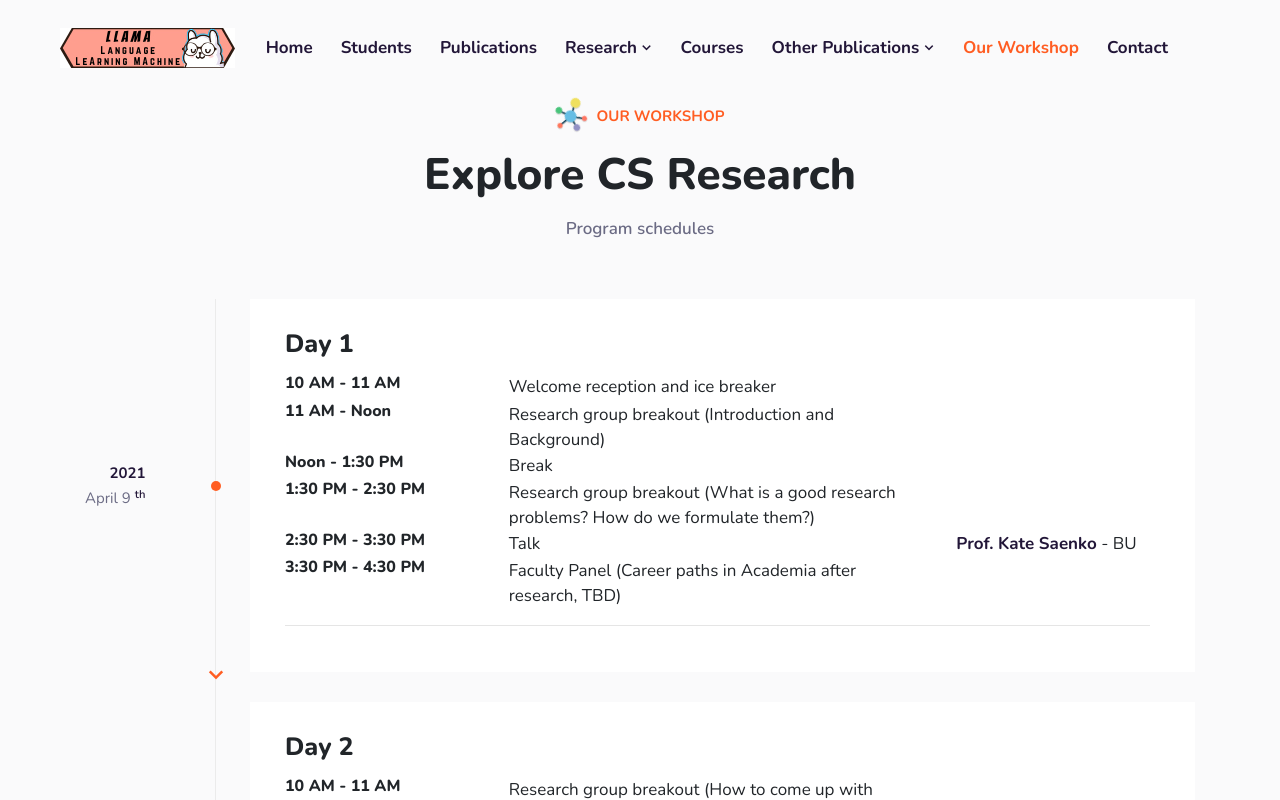
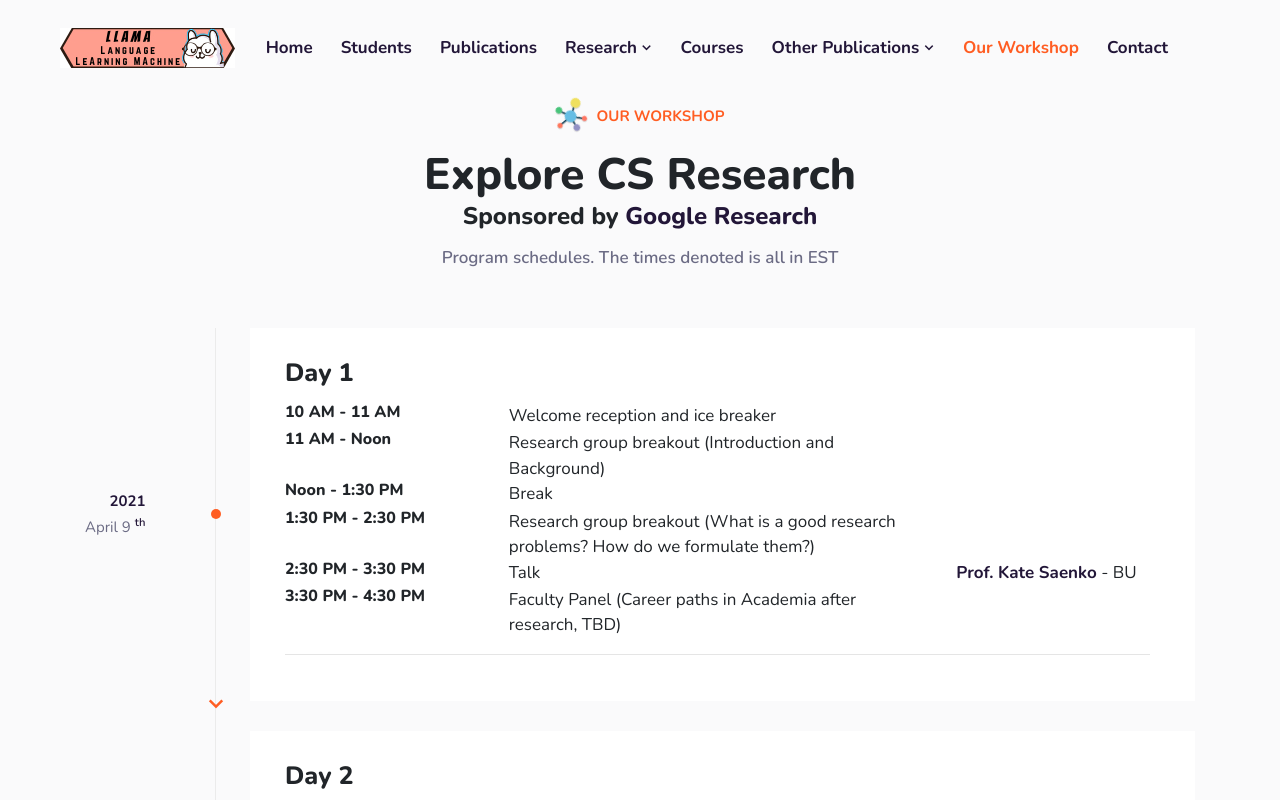
Before and after one commit to derrywijaya/web, an Angular app: page /cs-workshop in a window 1280 px wide. Shown: the top 800 px of the page. Built offline with nearby package versions, Linux system fonts and the light colour scheme.

Commit message:
work shop

```diff
--- a/src/app/components/pages/cs-research-workshop/cs-research-workshop.component.html
+++ b/src/app/components/pages/cs-research-workshop/cs-research-workshop.component.html
@@ -3,7 +3,9 @@
         <div class="section-title" *ngFor="let sectionTitleContent of sectionTitle;">
             <span class="sub-title"><img src="assets/img/star-icon.png" alt="image"> {{sectionTitleContent.subTitle}}</span>
             <h2>{{sectionTitleContent.title}}</h2>
+            <h4>Sponsored by <a href="{{sectionTitleContent.sponsorLink}}" target="_blank">{{sectionTitleContent.sponsor}} </a></h4>
             <p>{{sectionTitleContent.paragraphText}}</p>
+
         </div>
 
         <ol class="timeline history-timeline">
--- a/src/app/components/pages/cs-research-workshop/cs-research-workshop.component.ts
+++ b/src/app/components/pages/cs-research-workshop/cs-research-workshop.component.ts
@@ -16,7 +16,9 @@ export class CsResearchWorkshopComponent implements OnInit {
     {
         subTitle: "Our Workshop",
         title: 'Explore CS Research',
-        paragraphText: 'Program schedules'
+        paragraphText: 'Program schedules. The times denoted is all in EST',
+        sponsor: 'Google Research',
+        sponsorLink: 'https://research.google/'
     }
 ]
 historyTimeline: TimelineBlock[] = [
@@ -143,6 +145,8 @@ class sectionTitleContent {
   subTitle : string;
   title : string;
   paragraphText : string;
+  sponsor: string;
+  sponsorLink: string
 }
 class TimelineBlock {
   year : string;
```
Also changed, not shown: 6 other files (tests, documents, lock files or other folders).
